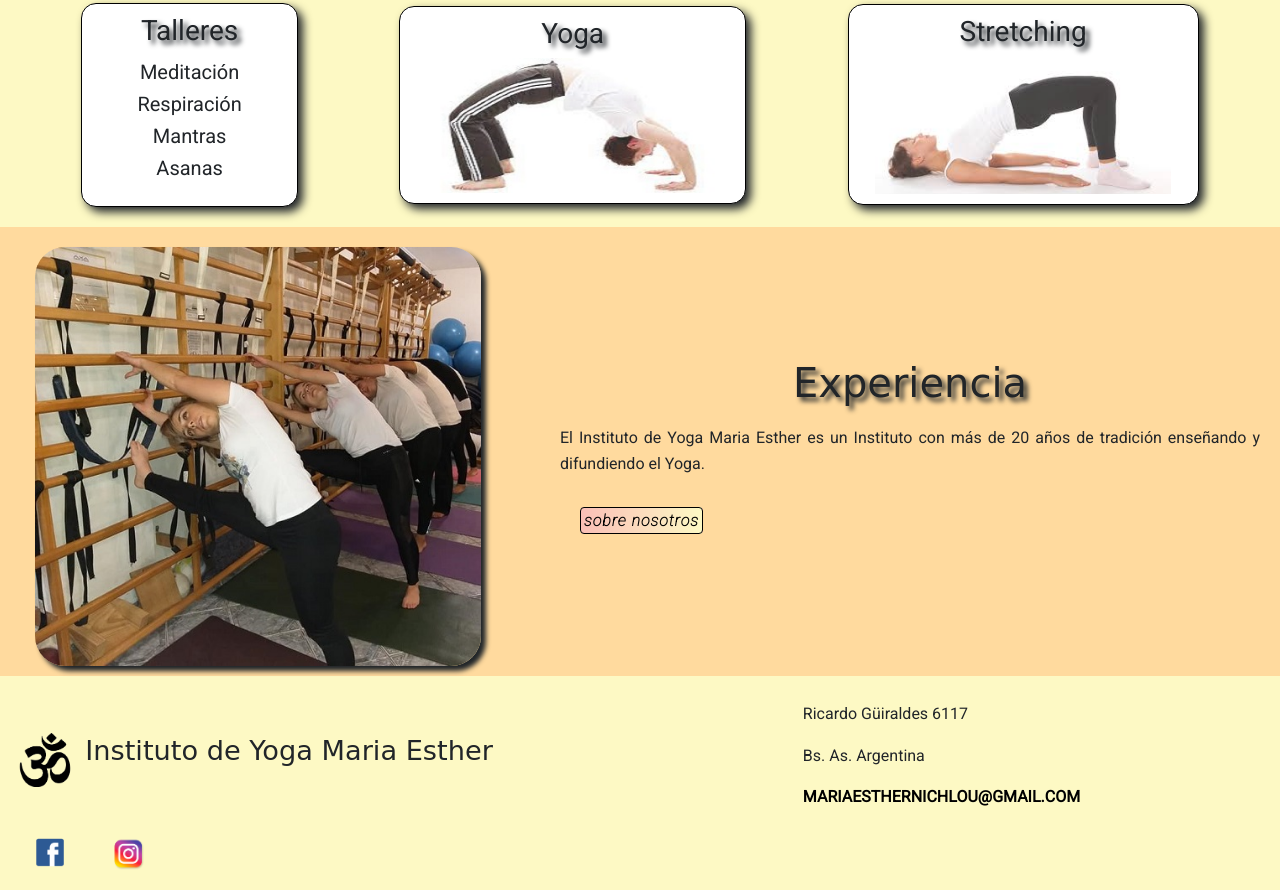
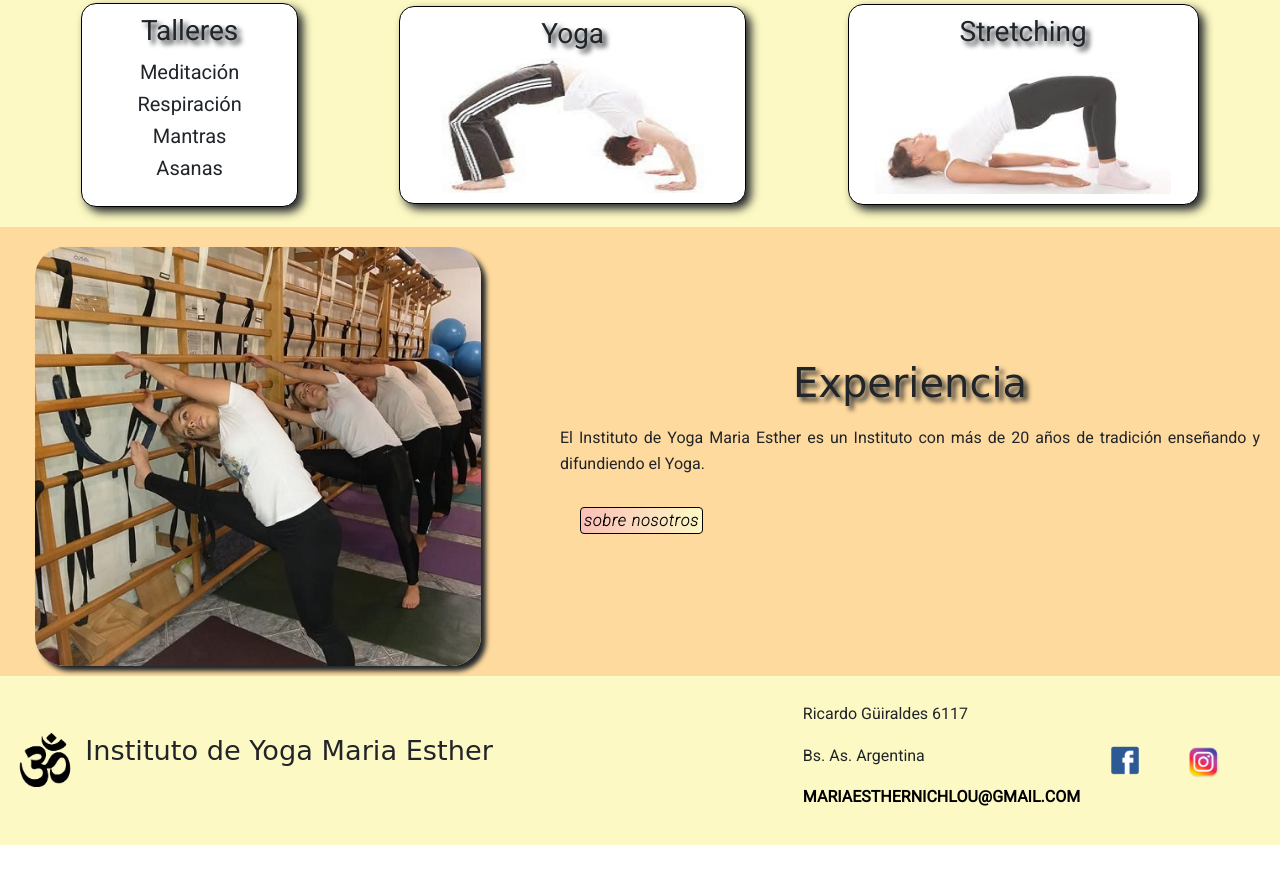
Before and after one commit to marianohlopez/Proyecto-web, a website: page index.html in a window 1280 px wide. Shown: the part 973-1863 px from the top of the page. After the commit the page ends 1818 px from the top, so only its background shows below. Drawn offline with nearby package versions, Linux system fonts and the light colour scheme; a web font is replaced by a local one.

Commit message:
correccion

```diff
--- a/scss/_footer.scss
+++ b/scss/_footer.scss
@@ -19,7 +19,7 @@ footer {
         font-family: 'Roboto', sans-serif;
         line-height: 1.6;
         order: 3;
-        padding: 10px 100px 20px 10px;
+        padding: 10px 10px 20px 10px;
     }
 
     .botones {
```
Also changed, not shown: css/estilo.css.
